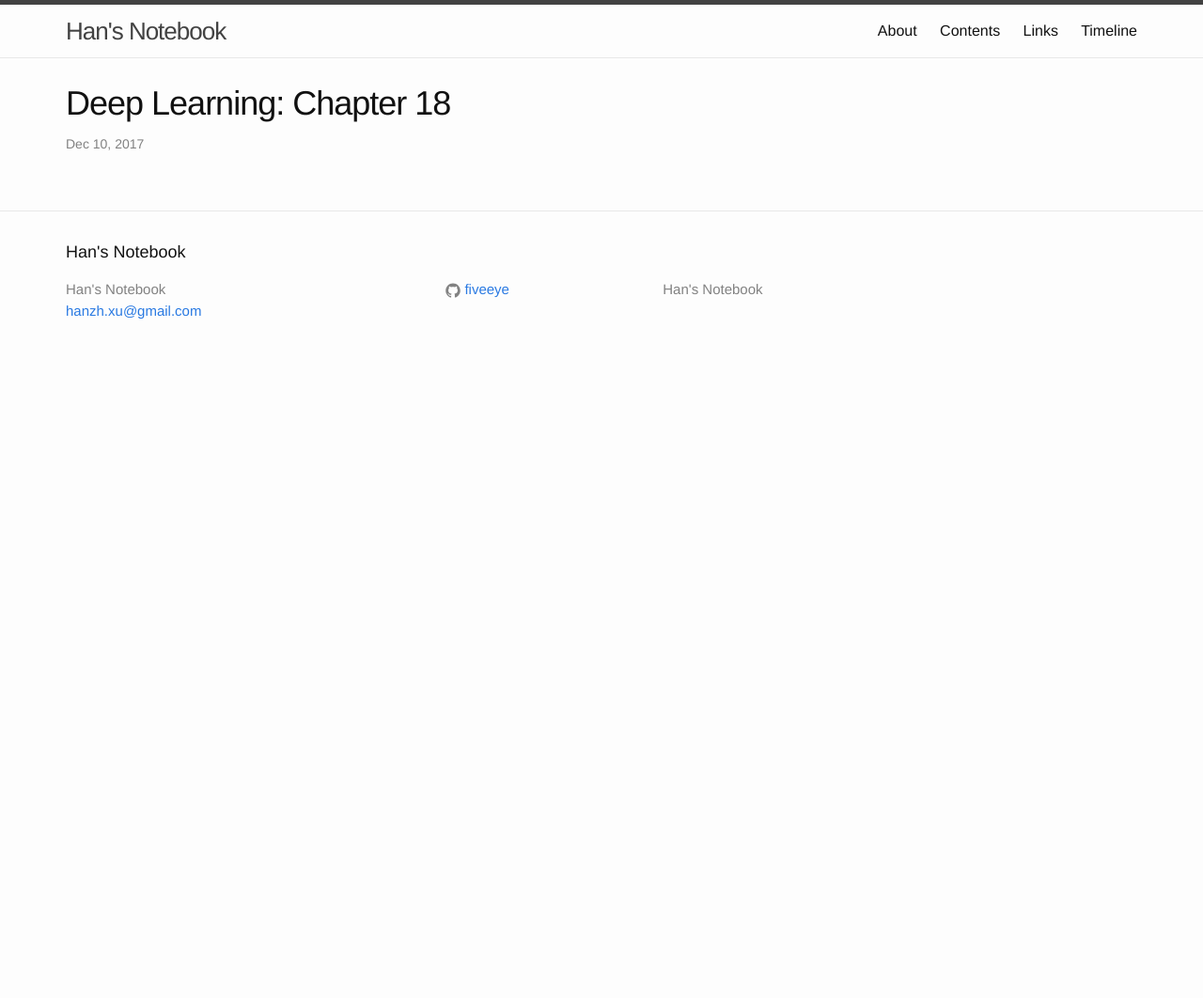
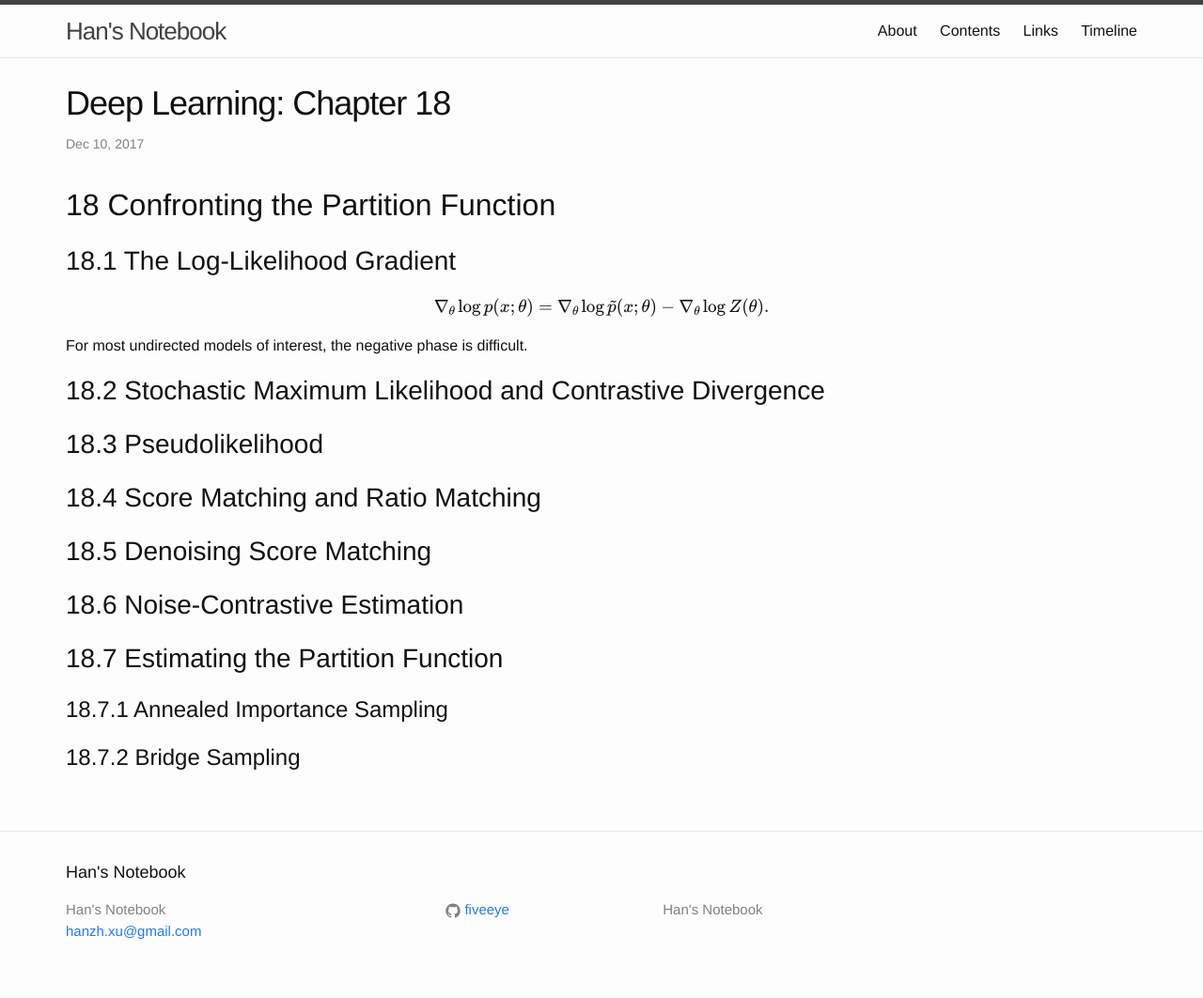
Before and after one commit to FiveEyes/FiveEyes.github.io, a Jekyll site: the page built from _posts/deeplearningbook/2017-12-10-Deep-Learning-Book-18.md, in a window 1280 px wide. Shown: the whole page at 94% size. Built offline with Jekyll 4.4.1, drawn with Linux system fonts in a browser that asks for light colours; formulas are drawn with MathJax 3; before the commit the page ends 900 px from its top, so only the background shows below that.

Commit message:
Update 2017-12-10-Deep-Learning-Book-18.md

```diff
--- a/_posts/deeplearningbook/2017-12-10-Deep-Learning-Book-18.md
+++ b/_posts/deeplearningbook/2017-12-10-Deep-Learning-Book-18.md
@@ -4,3 +4,29 @@ title: "Deep Learning: Chapter 18"
 date: 2017-12-10 22:30:00
 categories: Learning
 ---
+
+# 18 Confronting the Partition Function
+
+## 18.1 The Log-Likelihood Gradient
+
+$$
+\nabla_\theta \log p(x;\theta) = \nabla_\theta \log \tilde{p}(x;\theta) - \nabla_\theta \log Z(\theta).
+$$
+
+For most undirected models of interest, the negative phase is difficult.
+
+## 18.2 Stochastic Maximum Likelihood and Contrastive Divergence
+
+## 18.3 Pseudolikelihood
+
+## 18.4 Score Matching and Ratio Matching
+
+## 18.5 Denoising Score Matching
+
+## 18.6 Noise-Contrastive Estimation
+
+## 18.7 Estimating the Partition Function
+
+### 18.7.1 Annealed Importance Sampling
+
+### 18.7.2 Bridge Sampling
```
